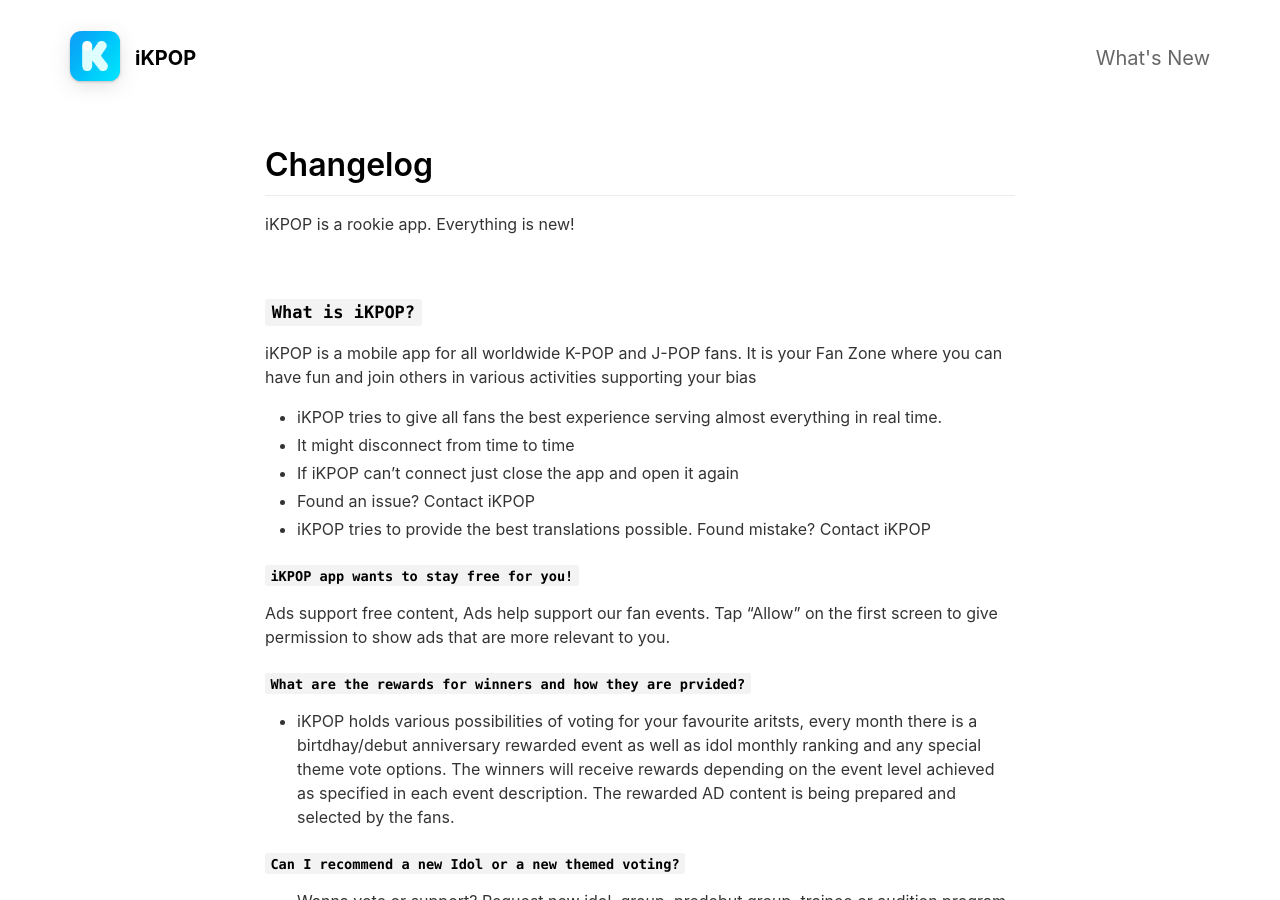
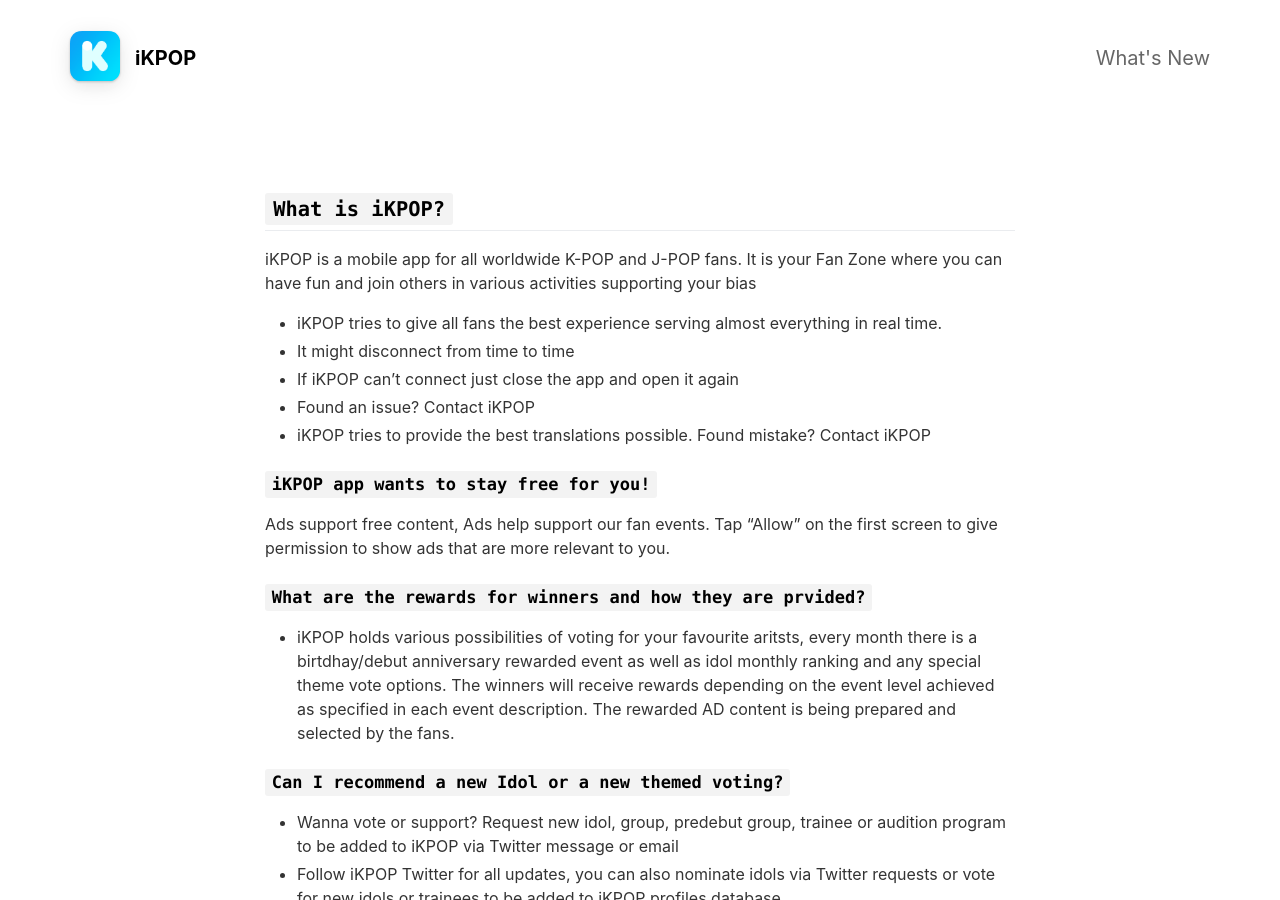
Before and after one commit to kapp7/app, a Jekyll site: the page built from _pages/qa.md, in a window 1280 px wide and 900 px high. Built offline with Jekyll 4.4.1, drawn with Linux system fonts in a browser that asks for light colours; nearby versions of some CDN libraries.

Commit message:
Update qa.md

```diff
--- a/_pages/qa.md
+++ b/_pages/qa.md
@@ -4,12 +4,9 @@
 include_in_header: false
 ---
 
-# Changelog
-iKPOP is a rookie app. Everything is new!
-
 <br>
 
-### `What is iKPOP?`
+## `What is iKPOP?`
 iKPOP is a mobile app for all worldwide K-POP and J-POP fans. It is your Fan Zone where you can have fun and join others in various activities supporting your bias
  - iKPOP tries to give all fans the best experience serving almost everything in real time.
  - It might disconnect from time to time
@@ -17,13 +14,13 @@
  - Found an issue? Contact iKPOP
  - iKPOP tries to provide the best translations possible. Found mistake? Contact iKPOP
 
-#### `iKPOP app wants to stay free for you!`
+### `iKPOP app wants to stay free for you!`
 Ads support free content, Ads help support our fan events. Tap “Allow” on the first screen to give permission to show ads that are more relevant to you.
 
-#### `What are the rewards for winners and how they are prvided?`
+### `What are the rewards for winners and how they are prvided?`
  - iKPOP holds various possibilities of voting for your favourite aritsts, every month there is a birtdhay/debut anniversary rewarded event as well as idol monthly ranking and any special theme vote options. The winners will receive rewards depending on the event level achieved as specified in each event description. The rewarded AD content is being prepared and selected by the fans.
 
-#### `Can I recommend a new Idol or a new themed voting?`
+### `Can I recommend a new Idol or a new themed voting?`
  - Wanna vote or support? Request new idol, group, predebut group, trainee or audition program to be added to iKPOP via Twitter message or email
  - Follow iKPOP Twitter for all updates, you can also nominate idols via Twitter requests or vote for new idols or trainees to be added to iKPOP profiles database
  - Message iKPOP with new vote concepts
```
